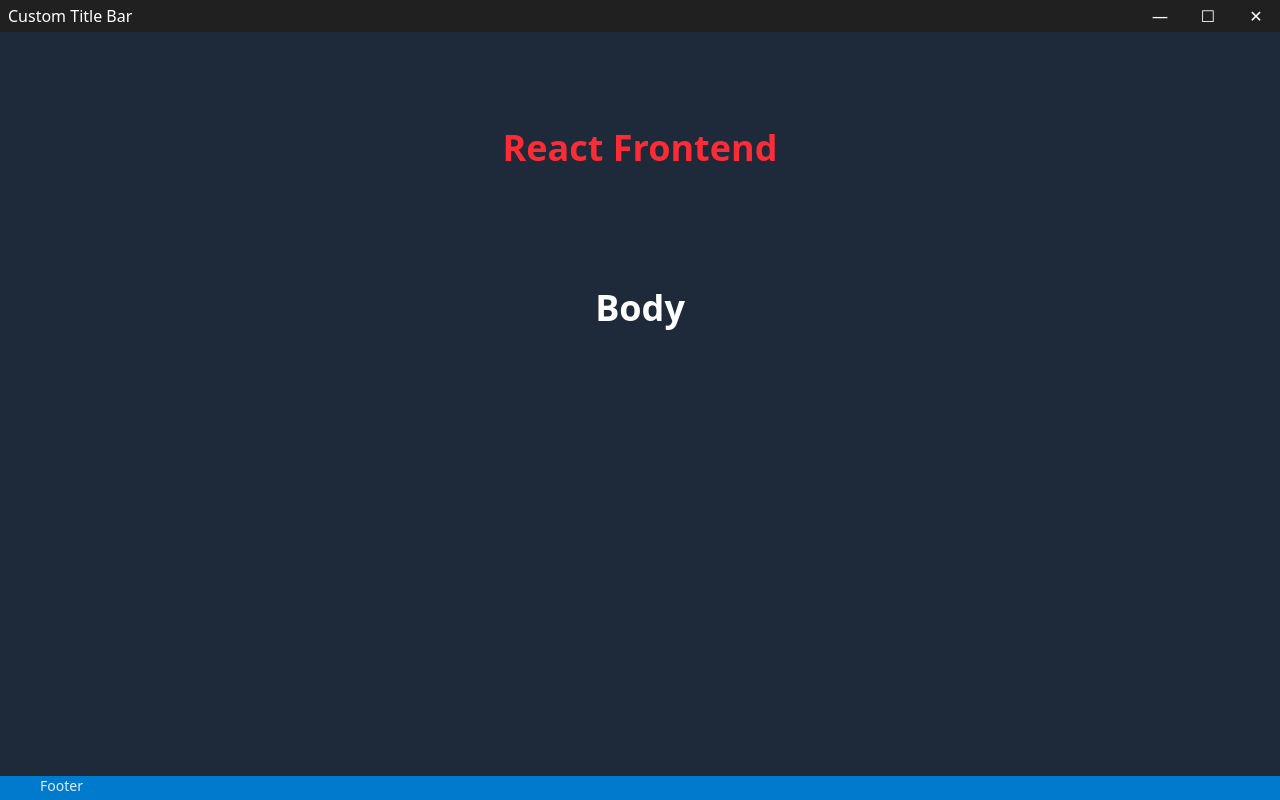
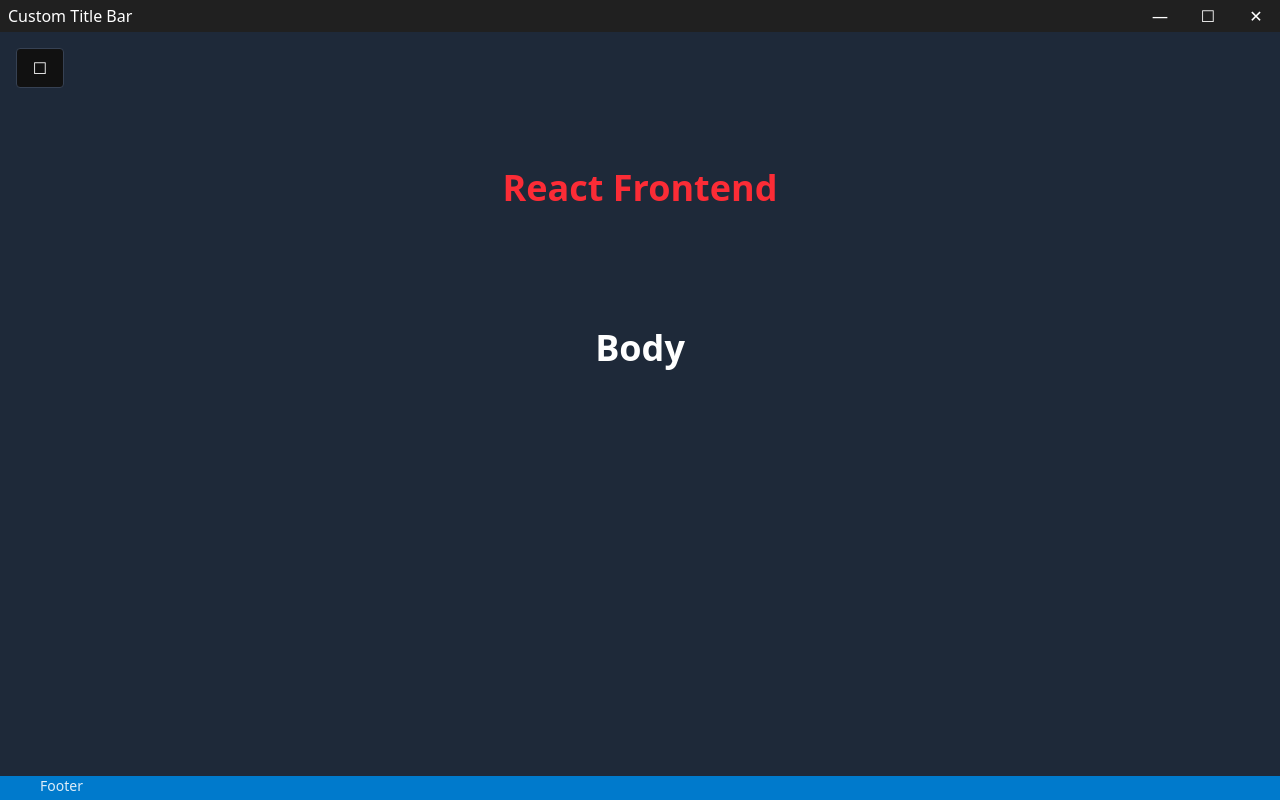
Before and after one commit to alesurankar/CefApp, a React (Vite) app in the folder ReactCef/: page /#/ in a window 1280 px wide. Built offline with nearby package versions, Linux system fonts and the light colour scheme.

Commit message:
adding a new button and an function for it

```diff
--- a/ReactCef/src/gui/Body.tsx
+++ b/ReactCef/src/gui/Body.tsx
@@ -1,4 +1,13 @@
 
+interface CefApi {
+    OverlayWindowFunc(): void;
+}
+const cef = window as unknown as CefApi;
+
+function myCefOverlayWindow(): void
+{
+    return cef.OverlayWindowFunc();
+}
 
 interface BodyFrameProps {
   className?: string;
@@ -8,6 +17,20 @@ const Body: React.FC<BodyFrameProps> = ({ className }) => {
 
   return (
     <div className={`bg-gray-800 text-white p-4 ${className ?? ''}`}>
+      <div>
+        <button className="
+          w-12 h-10
+          bg-[#111111] text-white
+          border border-gray-700
+          rounded
+          transition-colors duration-80 ease-in-out
+          hover:bg-[#333333]
+          active:bg-[#555555]"
+        onClick={() => myCefOverlayWindow()}
+        >
+        ☐
+        </button>
+      </div>
       <div className="text-4xl font-bold text-center my-20">
         <p className="text-red-500">React Frontend</p>
         <br /><br /><br />
```
Also changed, not shown: 2 other files (tests, documents, lock files or other folders).
